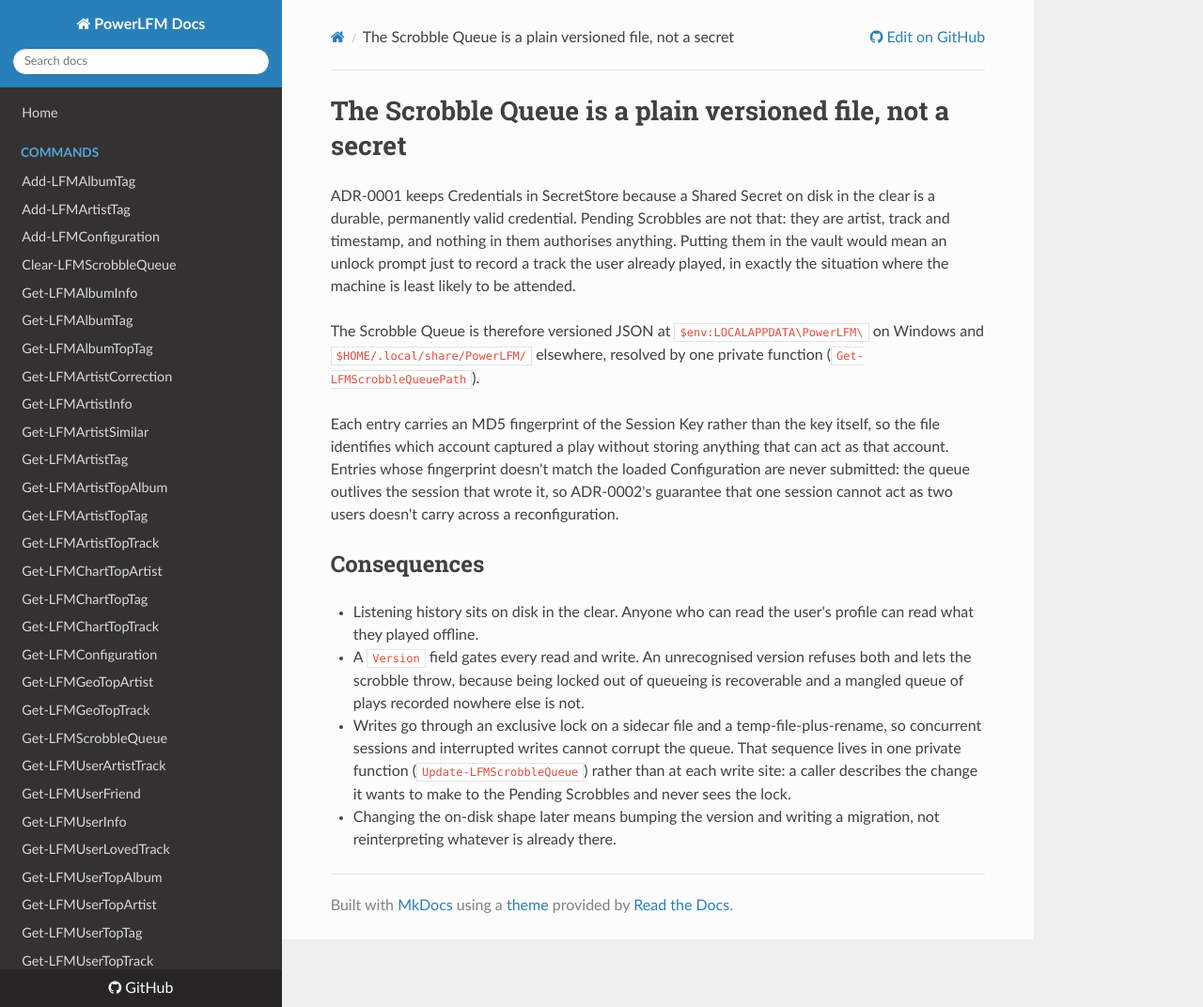
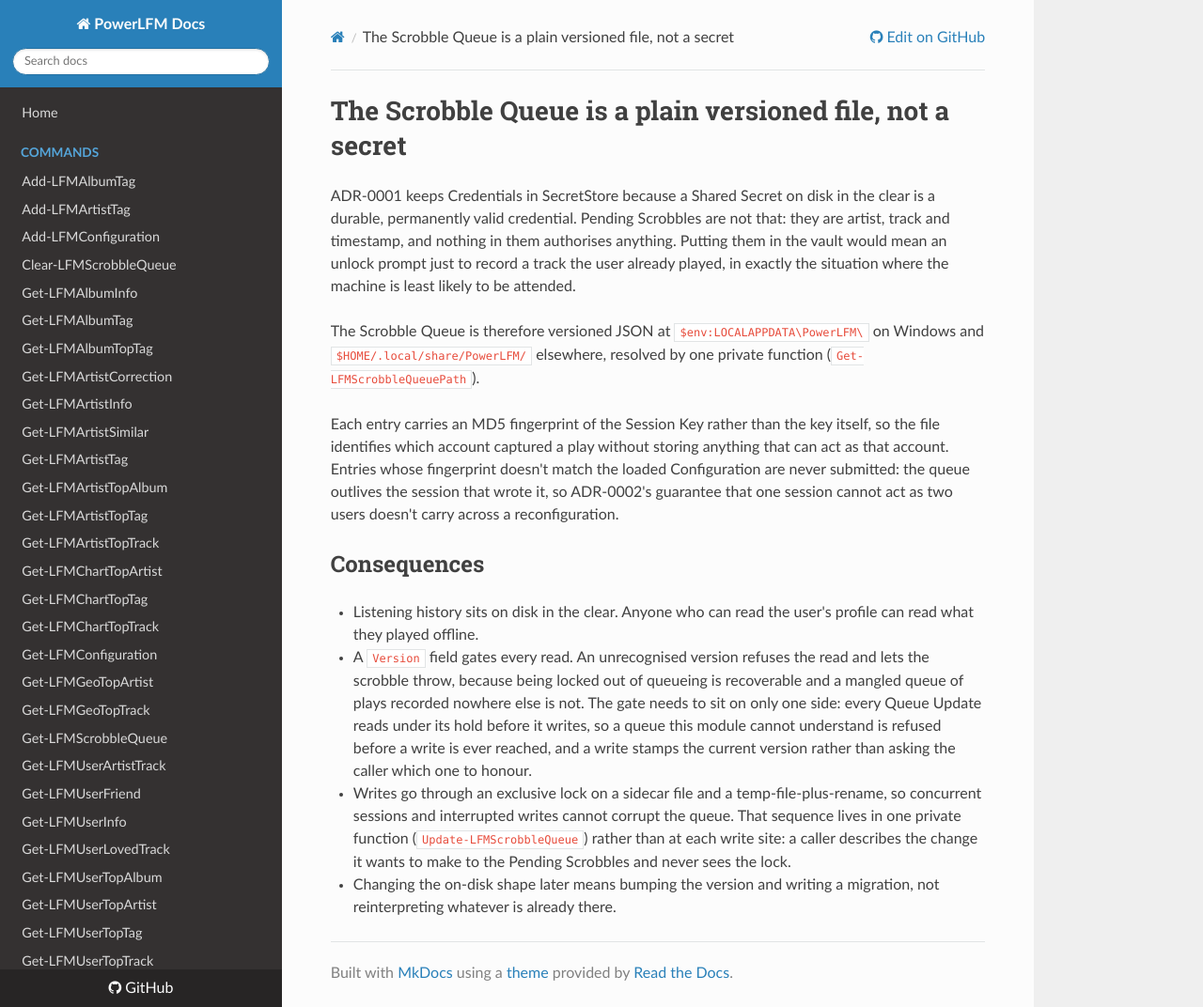
Before and after one commit to camusicjunkie/PowerLFM, an MkDocs documentation site: the page built from docs/adr/0005-scrobble-queue-as-plain-file.md, in a window 1280 px wide and 1072 px high. Shown: the whole window at 94% size. Built offline with MkDocs 1.6.1, drawn with Linux system fonts in a browser that asks for light colours; nearby versions of some CDN libraries; old or Windows-style settings are respelled for this version of MkDocs.

Commit message:
Put the queue's version gate where a foreign version can arrive
Export-LFMScrobbleQueue compared the version it was handed against the module
constant, but Update-LFMScrobbleQueue - its only caller - built that field from
the same constant, so the comparison was $scrobbleQueueVersion against itself
and the throw could not fire. The gate stopped being real when the version left
the change contract, which was the right call: a change could only ever hand
back the version it was given.

The read side is where an unrecognised version actually turns up, and it already
refuses or migrates one before any write is reached. So the dead check goes, and
with nothing reading the field off the queue handed over, the write stops
building one. ADR-0005 now says the gate sits on read, and the two version
errors no longer claim to speak for the write.

Closes #141

Co-Authored-By: Claude Opus 5 <noreply@anthropic.com>
Claude-Session: https://claude.ai/code/session_01AsdKhaUG1HHGWjzZutA5WD

```diff
--- a/docs/adr/0005-scrobble-queue-as-plain-file.md
+++ b/docs/adr/0005-scrobble-queue-as-plain-file.md
@@ -20,9 +20,12 @@ session cannot act as two users doesn't carry across a reconfiguration.
 
 - Listening history sits on disk in the clear. Anyone who can read the user's profile can
   read what they played offline.
-- A `Version` field gates every read and write. An unrecognised version refuses both and lets
-  the scrobble throw, because being locked out of queueing is recoverable and a mangled queue
-  of plays recorded nowhere else is not.
+- A `Version` field gates every read. An unrecognised version refuses the read and lets the
+  scrobble throw, because being locked out of queueing is recoverable and a mangled queue of
+  plays recorded nowhere else is not. The gate needs to sit on only one side: every Queue
+  Update reads under its hold before it writes, so a queue this module cannot understand is
+  refused before a write is ever reached, and a write stamps the current version rather than
+  asking the caller which one to honour.
 - Writes go through an exclusive lock on a sidecar file and a temp-file-plus-rename, so
   concurrent sessions and interrupted writes cannot corrupt the queue. That sequence lives in
   one private function (`Update-LFMScrobbleQueue`) rather than at each write site: a caller
```
Also changed, not shown: 4 other files.
